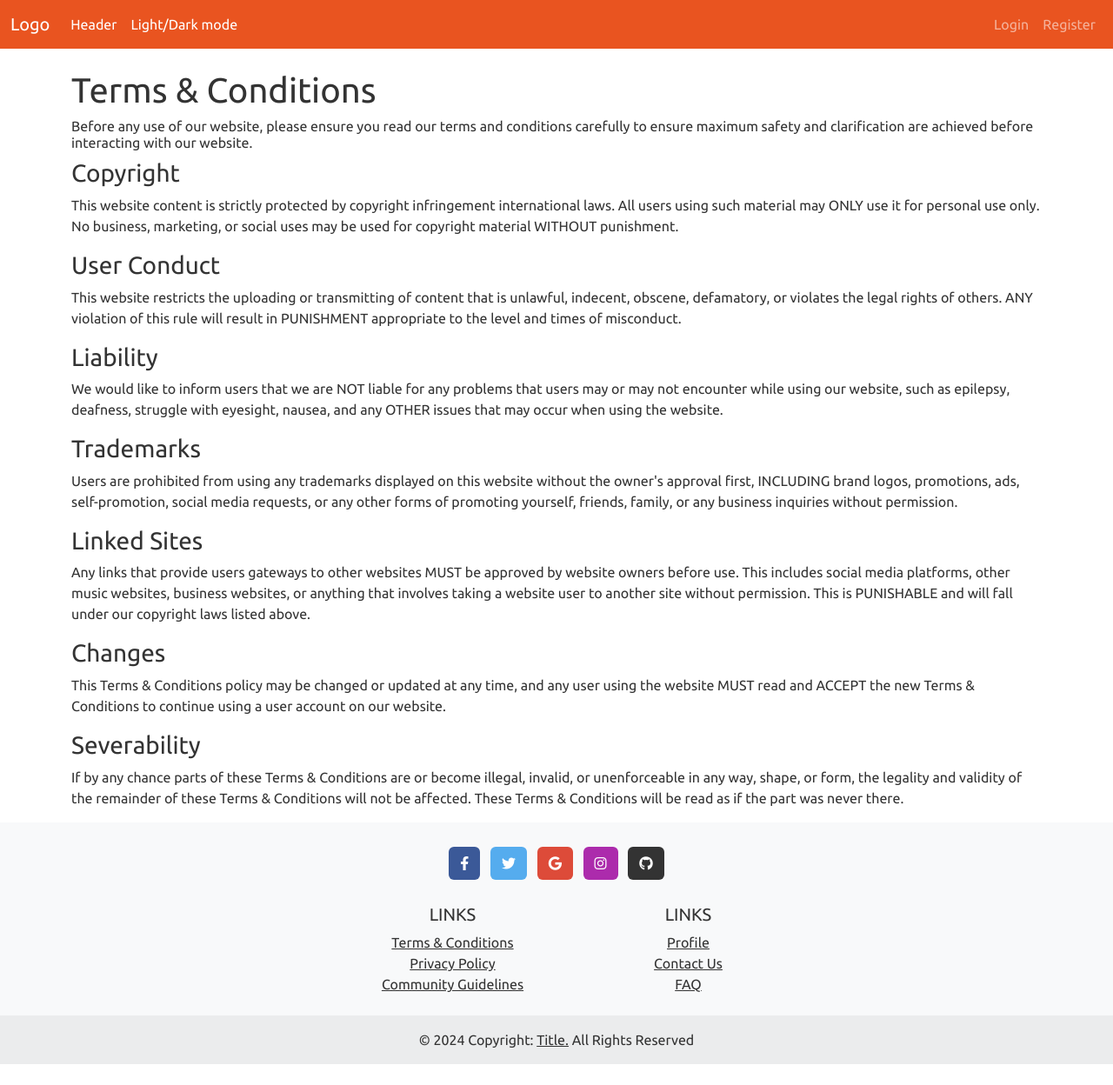
After one commit to BaileyThorpTecht/L6SD_24T4_Capstone_MusicWebsite, a Django app: page /users/terms-and-conditions-footer/ in a window 1280 px wide. The commit adds this page. Shown: the whole page at 87% size. Run offline with Django 5.2, Linux system fonts and the light colour scheme; some libraries are stand-ins or nearby versions.

Commit message:
Updated footer
Updated the model footer Zoheb made and added links to all legal documentations required

```diff
--- a/musicwebsite/templates/musicwebsite/base.html
+++ b/musicwebsite/templates/musicwebsite/base.html
@@ -84,9 +84,10 @@
       </div>
 
     {% comment %} Footer {% endcomment %}
-    <footer class="bg-body-tertiary text-center">
+    <!-- Footer -->
+<footer class="bg-body-tertiary text-center mb-4">
   <!-- Grid container -->
-        <div class="container p-4 pb-0">
+  <div class="container p-4 pb-0 mb-4">
     <!-- Section: Social media -->
     <section class="mb-4">
       <!-- Facebook -->
@@ -138,11 +139,71 @@
         role="button"
         ><i class="fab fa-github"></i
       ></a>
+      <ul>
+
+<!-- Section: Links -->
+<section class="mt-4">
+<!--Grid row-->
+<div class="row">
+  <!--Grid column-->
+  <div class="col-lg-3 col-md-6 mb-4 mb-md-0" style="visibility: hidden;">
+    <h5 class="text-uppercase">Links</h5>
+
+    <ul class="list-unstyled mb-0">
+      <li>
+        <a class="text-body" href="{% url 'terms_and_conditions_footer'%}">Terms & Conditions</a>
+      </li>
+      <li>
+        <a class="text-body" href="{% url 'privacy_policy_footer'%}">Privacy Policy</a>
+      </li>
+      <li>
+        <a class="text-body" href="{% url 'community_guidelines'%}">Community Guidelines</a>
+      </li>
+    </ul>
+  </div>
+
+  <div class="col-lg-3 col-md-6 mb-4 mb-md-0">
+    <h5 class="text-uppercase">Links</h5>
+
+    <ul class="list-unstyled mb-0">
+      <li>
+        <a class="text-body" href="{% url 'terms_and_conditions_footer'%}">Terms & Conditions</a>
+      </li>
+      <li>
+        <a class="text-body" href="{% url 'privacy_policy_footer'%}">Privacy Policy</a>
+      </li>
+      <li>
+        <a class="text-body" href="{% url 'community_guidelines'%}">Community Guidelines</a>
+      </li>
+    </ul>
+  </div>
+  <!--Grid column-->
+
+  <!--Grid column-->
+  <div class="col-lg-3 col-md-6 mb-4 mb-md-0">
+    <h5 class="text-uppercase">Links</h5>
+
+    <ul class="list-unstyled mb-0">
+      <li>
+        <a class="text-body" href="#!">Profile</a>
+      </li>
+      <li>
+        <a class="text-body" href="#!">Contact Us</a>
+      </li>
+      <li>
+        <a class="text-body" href="{% url 'FAQ'%}">FAQ</a>
+      </li>
+    </ul>
+  </div>
+  <!--Grid column-->
+</div>
+<!--Grid row-->
 </section>
-          <!-- Section: Social media -->
+<!-- Section: Links -->
 </div>
 <!-- Grid container -->
 
+<!-- Copyright -->
   <!-- Copyright -->
   <div class="text-center p-3" style="background-color: rgba(0, 0, 0, 0.05);">
     © 2024 Copyright:
@@ -150,9 +211,8 @@
     All Rights Reserved
   </div>
 <!-- Copyright -->
-        <!-- Footer Content -->
-        {% comment %} <p>&copy; 2024 Title. All Rights Reserved.</p> {% endcomment %}
 </footer>
+<!-- Footer -->
 
 
 </body>
--- a/users/templates/users/terms_and_conditions.html
+++ b/users/templates/users/terms_and_conditions.html
@@ -18,6 +18,7 @@
         }
         p {
             margin: 20px 0;
+            font-size: larger;
         }
         h2 {
             font-size: 1.5em;
--- /dev/null
+++ b/users/templates/users/terms_and_conditions_footer.html
@@ -0,0 +1,79 @@
+{% extends "musicwebsite/base.html" %}
+
+{% load crispy_forms_tags %}
+
+{% block title %}Privacy Policy{% endblock  %}
+
+{% block content %}
+<title>Terms and Conditions</title>
+<h1>Terms & Conditions</h1>
+<h6>
+    Before any use of our website, please ensure you read our terms and conditions carefully
+    to ensure maximum safety and clarification are achieved before interacting with our website.
+</h6>
+<h3>
+    Copyright
+</h3>
+<p>
+    This website content is strictly protected by copyright infringement international laws.
+    All users using such material may ONLY use it for personal
+    use only. No business, marketing, or social uses may be used for copyright material
+    WITHOUT punishment.
+</p>
+<h3>
+    User Conduct
+</h3>
+<p>
+    This website restricts the uploading or transmitting of content that is unlawful,
+    indecent, obscene, defamatory, or violates the legal rights of others.
+    ANY violation of this rule will result in
+    PUNISHMENT appropriate to the level and times of misconduct.
+</p>
+<h3>
+    Liability
+</h3>
+<p>
+    We would like to inform users that we are NOT liable
+    for any problems that users may or may not encounter while using our website, such as
+    epilepsy, deafness, struggle with eyesight, nausea, and any
+    OTHER issues that may occur when using the website.
+</p>
+<h3>
+    Trademarks
+</h3>
+<p>
+    Users are prohibited from using any trademarks displayed on this website without the
+    owner's approval first, INCLUDING brand logos, promotions,
+    ads, self-promotion, social media requests, or any other forms of promoting yourself,
+    friends, family, or any business inquiries without permission.
+</p>
+<h3>
+    Linked Sites
+</h3>
+<p>
+    Any links that provide users gateways to other websites
+    MUST be approved by website owners before use.
+    This includes social media platforms, other music websites, business websites,
+    or anything that involves taking a website user to another site without permission.
+    This is PUNISHABLE and will fall under our copyright
+    laws listed above.
+</p>
+<h3>
+    Changes
+</h3>
+<p>
+    This Terms & Conditions policy may be changed or updated at any time, and any user using
+    the website MUST read and
+    ACCEPT the new Terms & Conditions to continue using a user
+    account on our website.
+</p>
+<h3>
+    Severability
+</h3>
+<p>
+    If by any chance parts of these Terms & Conditions are or become illegal, invalid, or
+    unenforceable in any way, shape, or form, the legality and validity of the remainder of
+    these Terms & Conditions will not be affected. These Terms & Conditions will be read as
+    if the part was never there.
+</p>
+{% endblock %}
--- a/users/urls.py
+++ b/users/urls.py
@@ -1,7 +1,7 @@
 from django.urls import path, include
 from django.contrib.auth import views as auth_views
 from . import views
-from .views import terms_and_conditions, privacy_policy, FAQ
+from .views import terms_and_conditions, privacy_policy, FAQ, terms_and_conditions_footer, privacy_policy_footer, community_guidelines
 
 
 
@@ -15,7 +15,10 @@ urlpatterns = [
     path('reset/<uidb64>/<token>/', auth_views.PasswordResetConfirmView.as_view(template_name="reset-password-form.html"), name="reset-password-confirm"),
     path('reset_password_complete/', auth_views.PasswordResetCompleteView.as_view(template_name="reset-password-complete.html"), name="reset-password-complete"),
     path('terms-and-conditions/', terms_and_conditions, name='terms_and_conditions'),
+    path('terms-and-conditions-footer/', terms_and_conditions_footer, name='terms_and_conditions_footer'),
     path('privacy-policy/', privacy_policy, name='privacy_policy'),
+    path('privacy-policy-footer/', privacy_policy_footer, name='privacy_policy_footer'),
+    path('community-guidelines/', community_guidelines, name='community_guidelines'),
     path('F-A-Q/', FAQ, name='FAQ'),
     path('', include('django.contrib.auth.urls')),
 ]
--- a/users/views.py
+++ b/users/views.py
@@ -94,8 +94,17 @@ def account_deleted(request):
 def terms_and_conditions(request):
     return render(request, 'terms_and_conditions.html')
 
+def terms_and_conditions_footer(request):
+    return render(request, 'terms_and_conditions_footer.html')
+
 def privacy_policy(request):
     return render(request, 'privacy_policy.html')
 
+def privacy_policy_footer(request):
+    return render(request, 'privacy_policy_footer.html')
+
 def FAQ(request):
     return render(request, 'FAQ.html')
+
+def community_guidelines(request):
+    return render(request, 'community_guidelines.html')
```
Also changed, not shown: users/templates/users/community_guidelines.html (+13 -2 lines), users/templates/users/privacy_policy.html (+58 -32 lines), users/templates/users/privacy_policy_footer.html (added, +100 -0 lines). Lines whose indentation alone changed are shown as unchanged.
